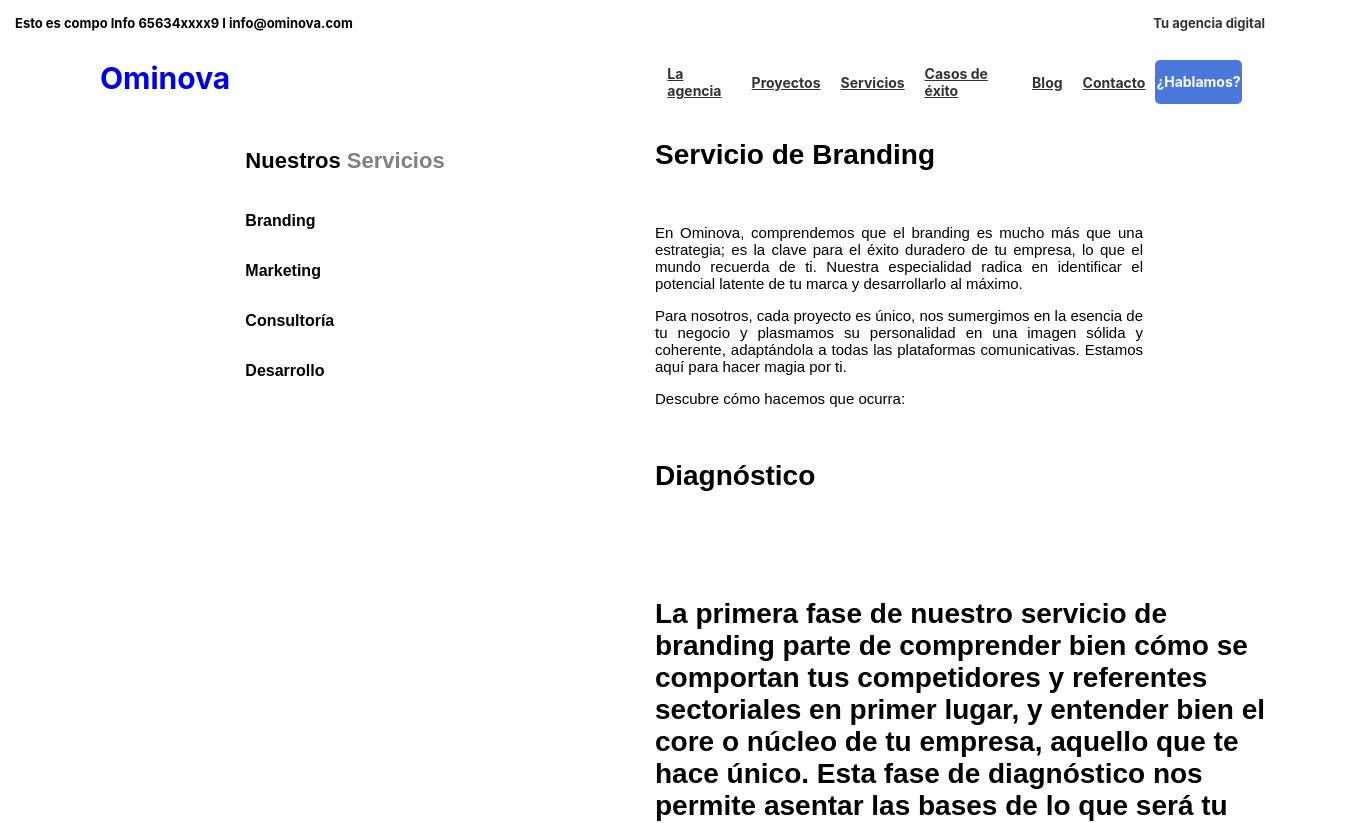
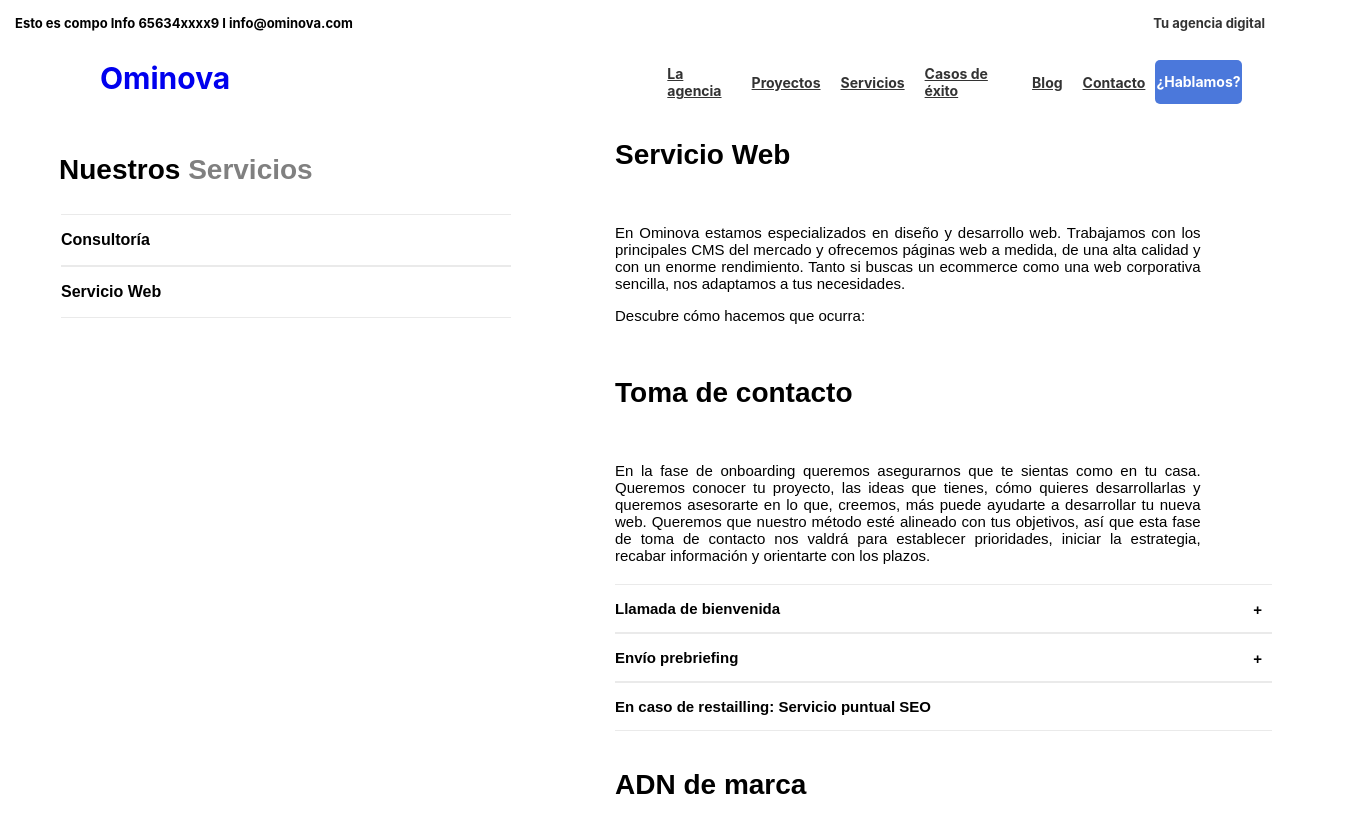
Before and after one commit to piedadgarcia/ominova, a React (Create React App) app: page /servicioWeb in a window 1280 px wide. Shown: the top 823 px of the page, 1347 px wide, since content can reach past the window. Built offline with nearby package versions, Linux system fonts and the light colour scheme.

Commit message:
esto va haciendose servicio web

```diff
--- a/src/App.css
+++ b/src/App.css
@@ -213,6 +213,14 @@
   color: blue; /* Cambia el color del icono a azul */
 }
 
+.caja-con-lineas {
+  display: inline-block; /* Ajusta el ancho de la caja al contenido del texto */
+  border-top: 1px solid rgba(211, 211, 211, 0.468); /* Línea superior en gris claro */
+  border-bottom: 1px solid rgba(211, 211, 211, 0.468); /* Línea inferior en gris claro */
+  padding: 0cm 0; /* Ajusta el padding según sea necesario */
+  margin: 0px ; /* Ajusta el margen según sea necesario */
+}
+
 
 .grey-box {
   background-color: rgb(242, 236, 236); /* Color de fondo gris */
--- a/src/components/servicioWeb/ServicioWeb.js
+++ b/src/components/servicioWeb/ServicioWeb.js
@@ -1,8 +1,19 @@
-import React from 'react';
+import React, { useState } from 'react';
 import Info from '../info/Info'; // Asegúrate de que la ruta sea correcta
 import './../../App.css';
 
 function ServicioWeb() {
+  const [showTextLlamada, setShowTextLlamada] = useState(false);
+  const [showTextPrebriefing, setShowTextPrebriefing] = useState(false);
+
+  const toggleTextLlamada = () => {
+    setShowTextLlamada(!showTextLlamada);
+  };
+
+  const toggleTextPrebriefing = () => {
+    setShowTextPrebriefing(!showTextPrebriefing);
+  };
+
   return (
     <div>
       <Info />
@@ -23,14 +34,15 @@ function ServicioWeb() {
 
             <div style={{
               marginTop: 50,
-              marginLeft: 50 // Añade espacio a la izquierda de la figura
+              marginLeft: -320 // Añade espacio a la izquierda de la figura
             }}>
 
             <div style={{
               fontFamily: 'Arial',
-              fontSize: 22,
+              fontSize: 28,
               fontWeight: 'bold',
               padding: '15px 0px',
+              marginLeft: 250,
 
             }}>
               <p>Nuestros <span style={{ color: 'grey' }}>Servicios</span></p>
@@ -40,15 +52,17 @@ function ServicioWeb() {
                 flexDirection: 'column',
                 alignItems: 'flex-start', // Alinea los elementos a la izquierda
                 marginTop: 20,
-                marginLeft: 0, // Ajusta este valor según sea necesario
+                marginLeft: 2, // Ajusta este valor según sea necesario
                 fontSize: 16,
                 fontWeight: 'bold',
 
       }}>
-                <p>Branding</p>
-                <p>Marketing</p>
+             <div className="caja-con-lineas" style={{ width: '450px' }}>
                 <p>Consultoría</p>
-                <p>Desarrollo</p>
+                </div>
+                <div className="caja-con-lineas" style={{ width: '450px' }}>
+                <p>Servicio Web</p>
+                </div>
                 {/* Añade más elementos aquí según sea necesario */}
               </div>
             </div>
@@ -62,8 +76,9 @@ function ServicioWeb() {
           alignItems: 'flex-start', // Alinea los elementos a la izquierda
           padding: 15,
           width: '50%', // Asegura que el componente ocupe la mitad del ancho del navegador
-          boxSizing: 'border-box' // Incluye el padding en el ancho total
-        }}>
+          boxSizing: 'border-box', // Incluye el padding en el ancho total
+
+     }}>
 
             <div style={{
               display: 'flex',
@@ -74,10 +89,12 @@ function ServicioWeb() {
               fontFamily: 'Arial',
               fontWeight: 'bold',
               padding: '50px 0px',
-              width: '100%' // Asegura que el div ocupe todo el ancho del navegador
+              width: '120%', // Asegura que el div ocupe todo el ancho del navegador
+              marginLeft: -40
+
             }}>
 
-              <p> Servicio de Branding </p>
+              <p> Servicio Web </p>
 
               <div style={{
               fontFamily: 'Arial',
@@ -88,31 +105,78 @@ function ServicioWeb() {
               width: '80%' // Asegura que el div ocupe el 80% del ancho del navegador
             }}>
 
-            <p> En Ominova, comprendemos que el branding es mucho más que una estrategia; es la clave para el éxito duradero de tu empresa, lo que el mundo recuerda de ti. Nuestra especialidad radica en identificar el potencial latente de tu marca y desarrollarlo al máximo. </p>
-            <p> Para nosotros, cada proyecto es único, nos sumergimos en la esencia de tu negocio y plasmamos su personalidad en una imagen sólida y coherente, adaptándola a todas las plataformas comunicativas. Estamos aquí para hacer magia por ti.</p>
+            <p> En Ominova estamos especializados en diseño y desarrollo web. Trabajamos con los principales CMS del mercado y ofrecemos páginas web a medida, de una alta calidad y con un enorme rendimiento. Tanto si buscas un ecommerce como una web corporativa sencilla, nos adaptamos a tus necesidades. </p>
             <p> Descubre cómo hacemos que ocurra: </p>
             </div>
 
-            <p> Diagnóstico </p>
+            <p> Toma de contacto </p>
 
 <div style={{
 fontFamily: 'Arial',
-padding: '50px 0px',
-width: '100%' // Asegura que el div ocupe todo el ancho del navegador
+fontSize: '15px',
+fontWeight: 'normal',
+textAlign: 'justify', // Justifica el texto
+padding: '10px 0px',
+width: '80%' // Asegura que el div ocupe todo el ancho del navegador
 }}>
 
-<p> La primera fase de nuestro servicio de branding parte de comprender bien cómo se comportan tus competidores y referentes sectoriales en primer lugar, y entender bien el core o núcleo de tu empresa, aquello que te hace único. Esta fase de diagnóstico nos permite asentar las bases de lo que será tu nueva marca</p>
+<p> En la fase de onboarding queremos asegurarnos que te sientas como en tu casa. Queremos conocer tu proyecto, las ideas que tienes, cómo quieres desarrollarlas y queremos asesorarte en lo que, creemos, más puede ayudarte a desarrollar tu nueva web. Queremos que nuestro método esté alineado con tus objetivos, así que esta fase de toma de contacto nos valdrá para establecer prioridades, iniciar la estrategia, recabar información y orientarte con los plazos.</p>
 
 <div style={{
                 display: 'flex',
                 flexDirection: 'column',
                 alignItems: 'flex-start', // Alinea los elementos a la izquierda
                 marginTop: 20,
-                marginLeft: 0 // Ajusta este valor según sea necesario
-              }}>
-                <p>Análisis interno</p>
-                <p>Análisis externo</p>
-                <p>Conclusiones</p>
+                marginLeft: 0, // Ajusta este valor según sea necesario
+                fontWeight: 'bold'
+    }}>
+                 <div className="caja-con-lineas" style={{ width: '657px', position: 'relative' }}>
+                <p>Llamada de bienvenida</p>
+                <span
+                  style={{
+                    position: 'absolute',
+                    right: '10px',
+                    top: '50%',
+                    transform: 'translateY(-50%)',
+                    cursor: 'pointer'
+                  }}
+                  onClick={toggleTextLlamada}
+                >
+                  +
+                </span>
+                </div>
+                {showTextLlamada && (
+                  <div style={{ marginTop: '10px' }}>
+                    <p style={{ color: 'grey' }}>Lo primero antes de dejar el diseño de tu web o la creación de una tienda online en manos de una agencia, es conocer si realmente es lo que necesitas.</p>
+                    <p style={{ color: 'grey' }}>El equipo de consultores te llamará para que les cuentes todo lo que necesitamos para arrancar con tu idea y ver cómo sacarle el máximo partido.</p>
+                    <p style={{ color: 'grey' }}>Cada empresa se encuentra en una etapa diferente y por ello lo mejor es recibir una consultoría gratis que te ayude a aclarar tus ideas y el futuro de tu empresa.</p>
+                  </div>
+                )}
+                <div className="caja-con-lineas" style={{ width: '657px', position: 'relative' }}>
+                <p>Envío prebriefing</p>
+                <span
+                  style={{
+                    position: 'absolute',
+                    right: '10px',
+                    top: '50%',
+                    transform: 'translateY(-50%)',
+                    cursor: 'pointer'
+                  }}
+                  onClick={toggleTextPrebriefing}
+                >
+                  +
+                </span>
+                </div>
+                {showTextPrebriefing && (
+                  <div style={{ marginTop: '10px' }}>
+                    <p style={{ color: 'grey' }}>Lo primero antes de dejar el diseño de tu web o la creación de una tienda online en manos de una agencia, es conocer si realmente es lo que necesitas.</p>
+                    <p style={{ color: 'grey' }}>El equipo de consultores te llamará para que les cuentes todo lo que necesitamos para arrancar con tu idea y ver cómo sacarle el máximo partido.</p>
+                    <p style={{ color: 'grey' }}>Cada empresa se encuentra en una etapa diferente y por ello lo mejor es recibir una consultoría gratis que te ayude a aclarar tus ideas y el futuro de tu empresa.</p>
+                  </div>
+                )}
+                <div className="caja-con-lineas" style={{ width: '657px' }}>
+                <p>En caso de restailling: Servicio puntual SEO</p>
+                </div>
 
                 {/* Añade más elementos aquí según sea necesario */}
               </div>
```
